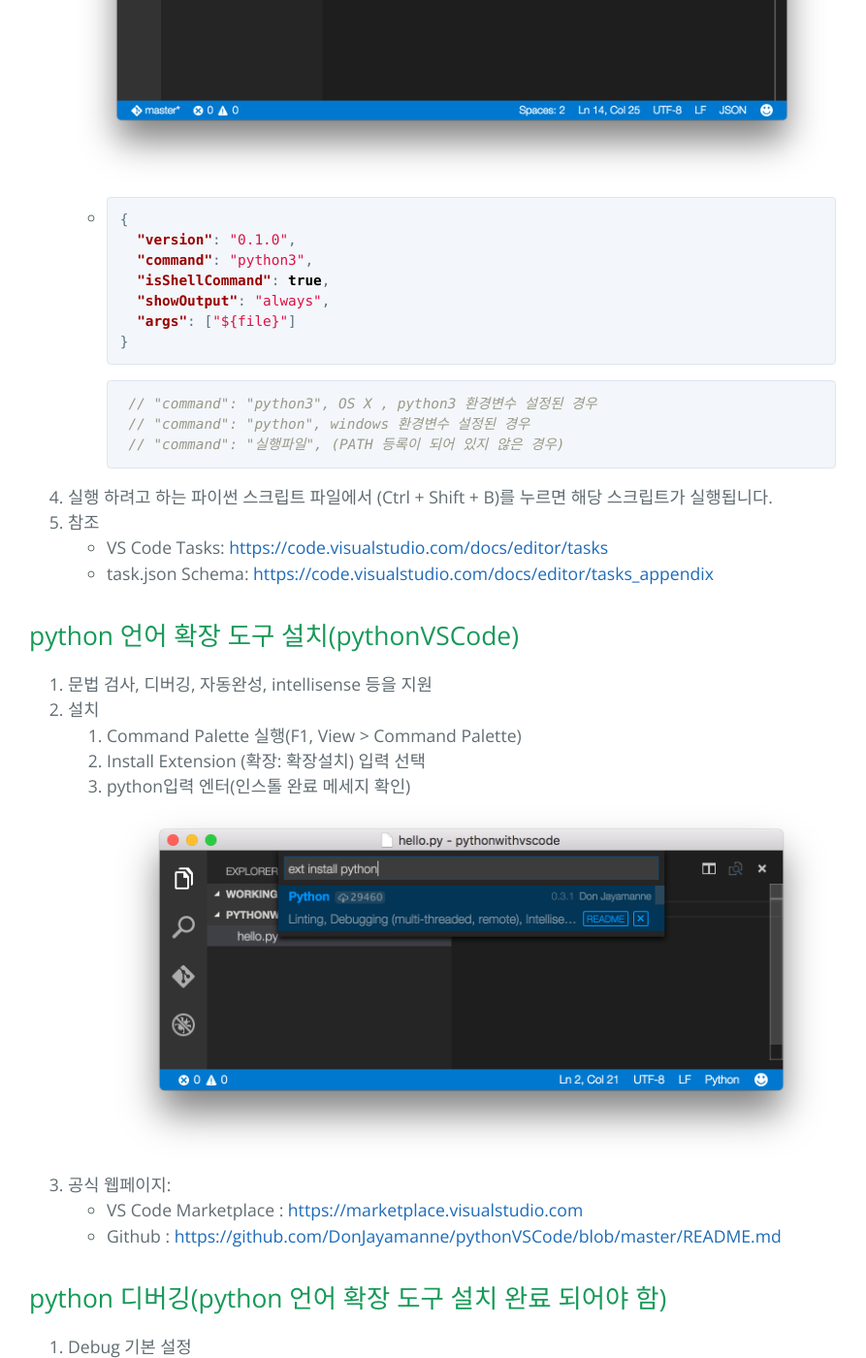
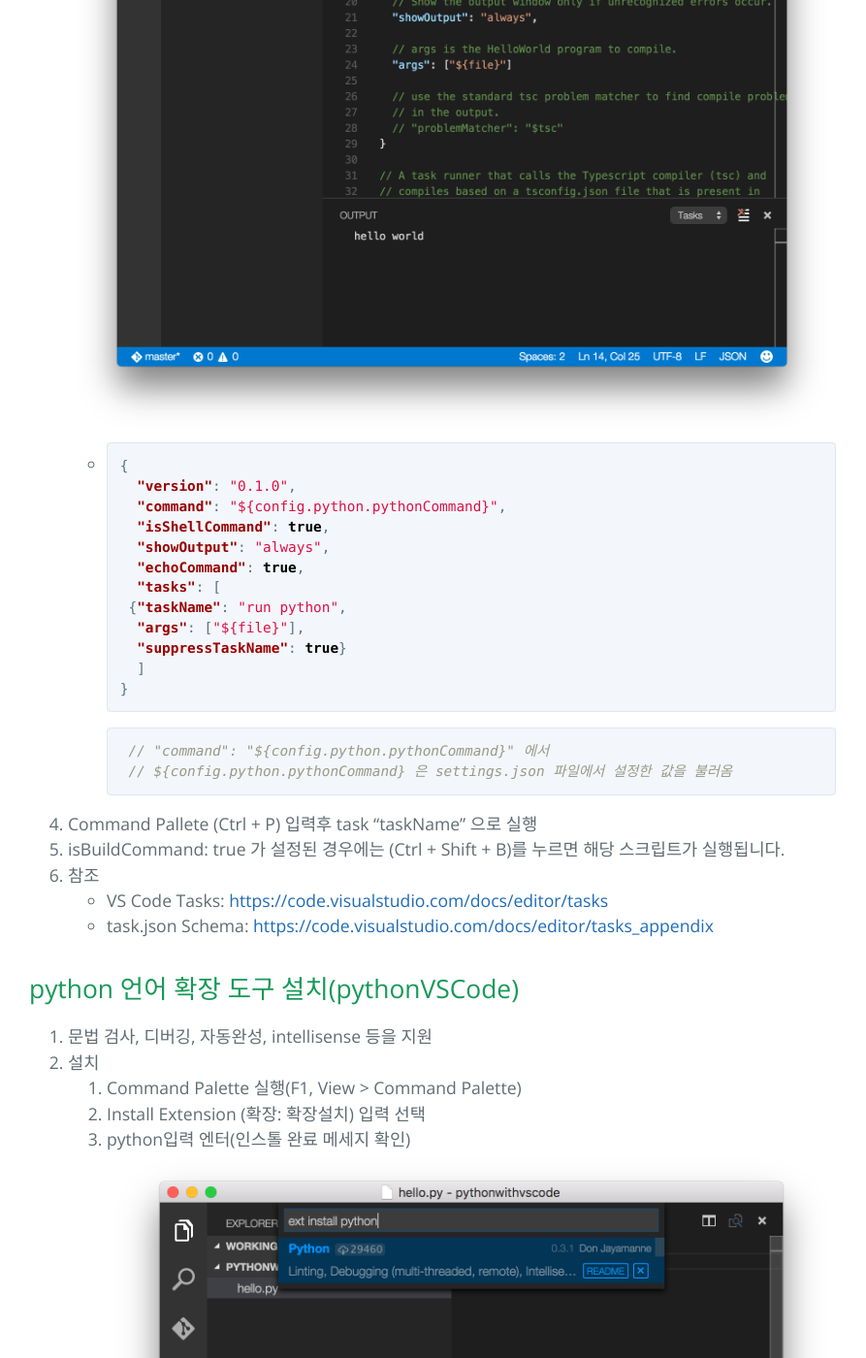
Before and after one commit to luciola7/MIDASIT-Python, a Jekyll site: the page built from _posts/2016-04-13-Python-with-Visual-Studio-Code.md, in a window 1280 px wide and 1400 px high, scrolled down 3561 px. Shown: the whole window at 97% size, without its empty margins (194-1087 px from the left). Built offline with Jekyll 4.4.1, drawn with Linux system fonts in a browser that asks for light colours; some of the changed text lies outside the part shown.

Commit message:
환경 설정 문서 업데이트

````diff
--- a/_posts/2016-04-13-Python-with-Visual-Studio-Code.md
+++ b/_posts/2016-04-13-Python-with-Visual-Studio-Code.md
@@ -27,6 +27,20 @@
   * py 확장자로 저장
      ![Python File]({{ site.baseurl }}/assets/images/python-with-visual-studio-code/python-file.png)
 
+## settings.json (실행환경별 설정파일) 작성
+  1. 파일 > 기본 설정 > 사용자 설정 을 선택하면 생성(처음 생성시) 또는 편집
+  *
+```javascript
+// 설정을 이 파일에 넣어서 기본 설정을 덮어씁니다.
+{
+    // 파이썬 실행파일 경로입니다.
+    "python.pythonPath": "C:/Program Files (x86)/Python35-32/python.exe",
+
+    // 파이썬 실행 명령어 입니다.
+    "python.pythonCommand": "python"
+}
+```
+
 ## python 스크립트 실행
   1. Command Palette 실행(F1, View > Command Palette)
   1. Tasks 입력 후 : (Task Runner 구성)Configure Task Runner 선택
@@ -37,18 +51,23 @@
 ```json
 {
   "version": "0.1.0",
-  "command": "python3",
+  "command": "${config.python.pythonCommand}",
   "isShellCommand": true,
   "showOutput": "always",
-  "args": ["${file}"]
+  "echoCommand": true,
+  "tasks": [
+      {"taskName": "run python",
+       "args": ["${file}"],
+       "suppressTaskName": true}
+  ]
 }
 ```
 ```javascript
- // "command": "python3", OS X , python3 환경변수 설정된 경우
- // "command": "python", windows 환경변수 설정된 경우
- // "command": "실행파일", (PATH 등록이 되어 있지 않은 경우)
+ // "command": "${config.python.pythonCommand}" 에서
+ // ${config.python.pythonCommand} 은 settings.json 파일에서 설정한 값을 불러옴
 ```
-  1. 실행 하려고 하는 파이썬 스크립트 파일에서 (Ctrl + Shift + B)를 누르면 해당 스크립트가 실행됩니다.
+  1. Command Pallete (Ctrl + P) 입력후 task "taskName" 으로 실행
+  1. isBuildCommand: true 가 설정된 경우에는 (Ctrl + Shift + B)를 누르면 해당 스크립트가 실행됩니다.
   1. 참조
   * VS Code Tasks: [https://code.visualstudio.com/docs/editor/tasks](https://code.visualstudio.com/docs/editor/tasks)
   * task.json Schema: [https://code.visualstudio.com/docs/editor/tasks_appendix](https://code.visualstudio.com/docs/editor/tasks_appendix)
@@ -84,8 +103,12 @@
   *
 ```json
 {
-  "pythonPath":"C:/Users/dsshin/AppData/Local/Programs/Python/Python35/pythonw.exe"
+  "pythonPath": "${config.python.pythonPath}"
 }
+```
+```javascript
+ // "pythonPath": "${config.python.pythonPath}" 에서
+ // "${config.python.pythonPath}" 은 settings.json 파일에서 설정한 값을 불러옴
 ```
      ![Python Path Ex]({{ site.baseurl }}/assets/images/python-with-visual-studio-code/pythonpath-ex.png)
   * 디버깅 실행(파일 선택후 F5)
````
